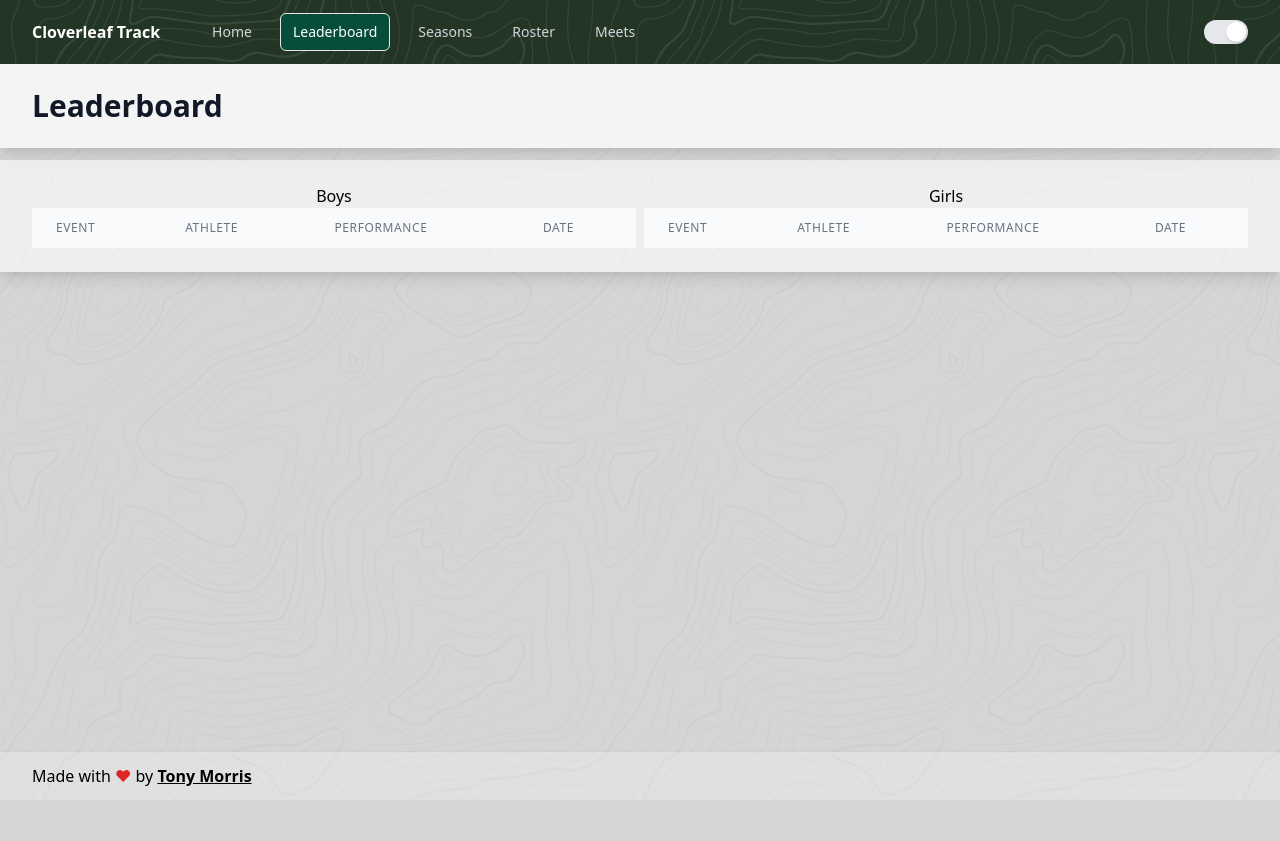
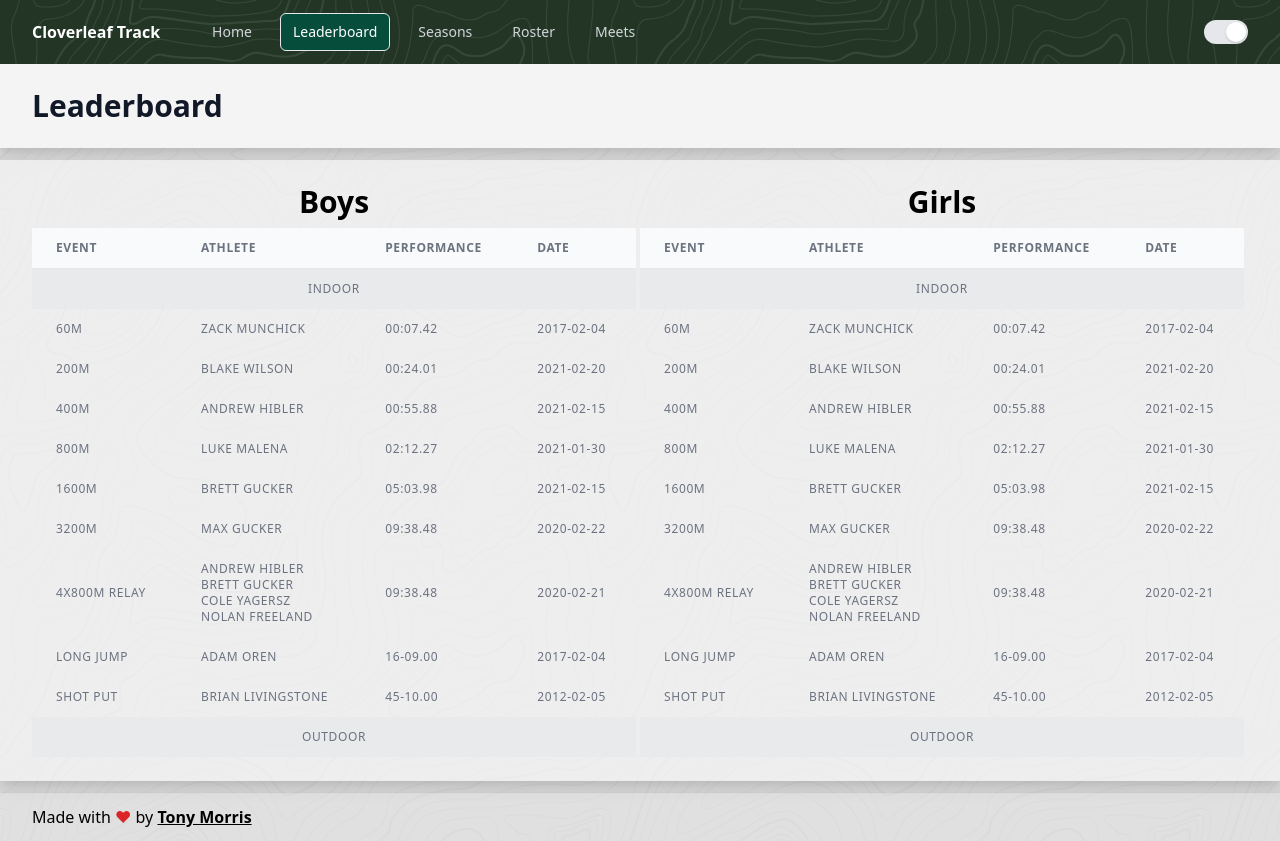
Before and after one commit to morriscloud/cloverleaftfxc, a Vue app: page /leaderboard in a window 1280 px wide. Before the commit the page ends 800 px from the top, so only its background shows below. Built offline with nearby package versions, Linux system fonts and the light colour scheme; some icons are missing; what @tailwindcss/typography would draw is missing.

Commit message:
More leaderboard updates

```diff
--- a/src/views/Leaderboard.vue
+++ b/src/views/Leaderboard.vue
@@ -1,45 +1,191 @@
 <template>
-  <div class="flex flex-row not-prose">
+  <div class="flex flex-col lg:flex-row not-prose">
     <div class="flex-auto mr-1">
-      <h2 class="dark:text-gray-200 text-center">Boys</h2>
-      <table class="min-w-full divide-y divide-gray-200">
-        <thead class="bg-gray-50 dark:bg-black dark:bg-opacity-50">
+      <h2 class="dark:text-gray-200 text-center text-3xl font-bold mb-2">
+        Boys
+      </h2>
+      <table class="min-w-full divide-y divide-gray-200 dark:divide-gray-800 text-xs font-medium dark:text-white text-gray-500 uppercase tracking-wider">
+        <thead class="bg-gray-50 dark:bg-black dark:bg-opacity-50 text-left">
           <tr>
-            <th scope="col" class="px-6 py-3 text-left text-xs font-medium text-gray-500 uppercase tracking-wider">
+            <th scope="col" class="px-6 py-3">
               Event
             </th>
-            <th scope="col" class="px-6 py-3 text-left text-xs font-medium text-gray-500 uppercase tracking-wider">
+            <th scope="col" class="px-6 py-3">
               Athlete
             </th>
-            <th scope="col" class="px-6 py-3 text-left text-xs font-medium text-gray-500 uppercase tracking-wider">
+            <th scope="col" class="px-6 py-3">
               Performance
             </th>
-            <th scope="col" class="px-6 py-3 text-left text-xs font-medium text-gray-500 uppercase tracking-wider">
+            <th scope="col" class="px-6 py-3">
               Date
             </th>
           </tr>
         </thead>
+        <tbody class="text-left">
+          <tr>
+            <td colspan="4" class="px-6 py-3 text-center dark:bg-green-800 dark:bg-opacity-50 bg-gray-200 bg-opacity-50">
+              Indoor
+            </td>
+          </tr>
+          <tr>
+            <td class="px-6 py-3">60M</td>
+            <td class="px-6 py-3">Zack Munchick</td>
+            <td class="px-6 py-3">00:07.42</td>
+            <td class="px-6 py-3">2017-02-04</td>
+          </tr>
+          <tr>
+            <td class="px-6 py-3">200M</td>
+            <td class="px-6 py-3">Blake Wilson</td>
+            <td class="px-6 py-3">00:24.01</td>
+            <td class="px-6 py-3">2021-02-20</td>
+          </tr>
+          <tr>
+            <td class="px-6 py-3">400M</td>
+            <td class="px-6 py-3">Andrew Hibler</td>
+            <td class="px-6 py-3">00:55.88</td>
+            <td class="px-6 py-3">2021-02-15</td>
+          </tr>
+          <tr>
+            <td class="px-6 py-3">800M</td>
+            <td class="px-6 py-3">Luke Malena</td>
+            <td class="px-6 py-3">02:12.27</td>
+            <td class="px-6 py-3">2021-01-30</td>
+          </tr>
+          <tr>
+            <td class="px-6 py-3">1600M</td>
+            <td class="px-6 py-3">Brett Gucker</td>
+            <td class="px-6 py-3">05:03.98</td>
+            <td class="px-6 py-3">2021-02-15</td>
+          </tr>
+          <tr>
+            <td class="px-6 py-3">3200M</td>
+            <td class="px-6 py-3">Max Gucker</td>
+            <td class="px-6 py-3">09:38.48</td>
+            <td class="px-6 py-3">2020-02-22</td>
+          </tr>
+          <tr>
+            <td class="px-6 py-3">4x800M Relay</td>
+            <td class="px-6 py-3">
+              Andrew Hibler<br />
+              Brett Gucker<br />
+              Cole Yagersz<br />
+              Nolan Freeland
+            </td>
+            <td class="px-6 py-3">09:38.48</td>
+            <td class="px-6 py-3">2020-02-21</td>
+          </tr>
+          <tr>
+            <td class="px-6 py-3">Long Jump</td>
+            <td class="px-6 py-3">Adam Oren</td>
+            <td class="px-6 py-3">16-09.00</td>
+            <td class="px-6 py-3">2017-02-04</td>
+          </tr>
+          <tr>
+            <td class="px-6 py-3">Shot Put</td>
+            <td class="px-6 py-3">Brian Livingstone</td>
+            <td class="px-6 py-3">45-10.00</td>
+            <td class="px-6 py-3">2012-02-05</td>
+          </tr>
+          <tr>
+            <td colspan="4" class="px-6 py-3 text-center dark:bg-green-800 dark:bg-opacity-50 bg-gray-200 bg-opacity-50">
+              Outdoor
+            </td>
+          </tr>
+        </tbody>
       </table>
     </div>
-    <div class="flex-auto ml-1">
-      <h2 class="dark:text-gray-200 text-center">Girls</h2>
-      <table class="min-w-full divide-y divide-gray-200">
-        <thead class="bg-gray-50">
+    <div class="flex-auto mr-1">
+      <h2 class="dark:text-gray-200 text-center text-3xl font-bold mb-2">
+        Girls
+      </h2>
+      <table class="min-w-full divide-y divide-gray-200 dark:divide-gray-800 text-xs font-medium dark:text-white text-gray-500 uppercase tracking-wider">
+        <thead class="bg-gray-50 dark:bg-black dark:bg-opacity-50 text-left">
           <tr>
-            <th scope="col" class="px-6 py-3 text-left text-xs font-medium text-gray-500 uppercase tracking-wider">
+            <th scope="col" class="px-6 py-3">
               Event
             </th>
-            <th scope="col" class="px-6 py-3 text-left text-xs font-medium text-gray-500 uppercase tracking-wider">
+            <th scope="col" class="px-6 py-3">
               Athlete
             </th>
-            <th scope="col" class="px-6 py-3 text-left text-xs font-medium text-gray-500 uppercase tracking-wider">
+            <th scope="col" class="px-6 py-3">
               Performance
             </th>
-            <th scope="col" class="px-6 py-3 text-left text-xs font-medium text-gray-500 uppercase tracking-wider">
+            <th scope="col" class="px-6 py-3">
               Date
             </th>
           </tr>
         </thead>
+        <tbody class="text-left">
+          <tr>
+            <td colspan="4" class="px-6 py-3 text-center dark:bg-green-800 dark:bg-opacity-50 bg-gray-200 bg-opacity-50">
+              Indoor
+            </td>
+          </tr>
+          <tr>
+            <td class="px-6 py-3">60M</td>
+            <td class="px-6 py-3">Zack Munchick</td>
+            <td class="px-6 py-3">00:07.42</td>
+            <td class="px-6 py-3">2017-02-04</td>
+          </tr>
+          <tr>
+            <td class="px-6 py-3">200M</td>
+            <td class="px-6 py-3">Blake Wilson</td>
+            <td class="px-6 py-3">00:24.01</td>
+            <td class="px-6 py-3">2021-02-20</td>
+          </tr>
+          <tr>
+            <td class="px-6 py-3">400M</td>
+            <td class="px-6 py-3">Andrew Hibler</td>
+            <td class="px-6 py-3">00:55.88</td>
+            <td class="px-6 py-3">2021-02-15</td>
+          </tr>
+          <tr>
+            <td class="px-6 py-3">800M</td>
+            <td class="px-6 py-3">Luke Malena</td>
+            <td class="px-6 py-3">02:12.27</td>
+            <td class="px-6 py-3">2021-01-30</td>
+          </tr>
+          <tr>
+            <td class="px-6 py-3">1600M</td>
+            <td class="px-6 py-3">Brett Gucker</td>
+            <td class="px-6 py-3">05:03.98</td>
+            <td class="px-6 py-3">2021-02-15</td>
+          </tr>
+          <tr>
+            <td class="px-6 py-3">3200M</td>
+            <td class="px-6 py-3">Max Gucker</td>
+            <td class="px-6 py-3">09:38.48</td>
+            <td class="px-6 py-3">2020-02-22</td>
+          </tr>
+          <tr>
+            <td class="px-6 py-3">4x800M Relay</td>
+            <td class="px-6 py-3">
+              Andrew Hibler<br />
+              Brett Gucker<br />
+              Cole Yagersz<br />
+              Nolan Freeland
+            </td>
+            <td class="px-6 py-3">09:38.48</td>
+            <td class="px-6 py-3">2020-02-21</td>
+          </tr>
+          <tr>
+            <td class="px-6 py-3">Long Jump</td>
+            <td class="px-6 py-3">Adam Oren</td>
+            <td class="px-6 py-3">16-09.00</td>
+            <td class="px-6 py-3">2017-02-04</td>
+          </tr>
+          <tr>
+            <td class="px-6 py-3">Shot Put</td>
+            <td class="px-6 py-3">Brian Livingstone</td>
+            <td class="px-6 py-3">45-10.00</td>
+            <td class="px-6 py-3">2012-02-05</td>
+          </tr>
+          <tr>
+            <td colspan="4" class="px-6 py-3 text-center dark:bg-green-800 dark:bg-opacity-50 bg-gray-200 bg-opacity-50">
+              Outdoor
+            </td>
+          </tr>
+        </tbody>
       </table>
     </div>
   </div>
```
